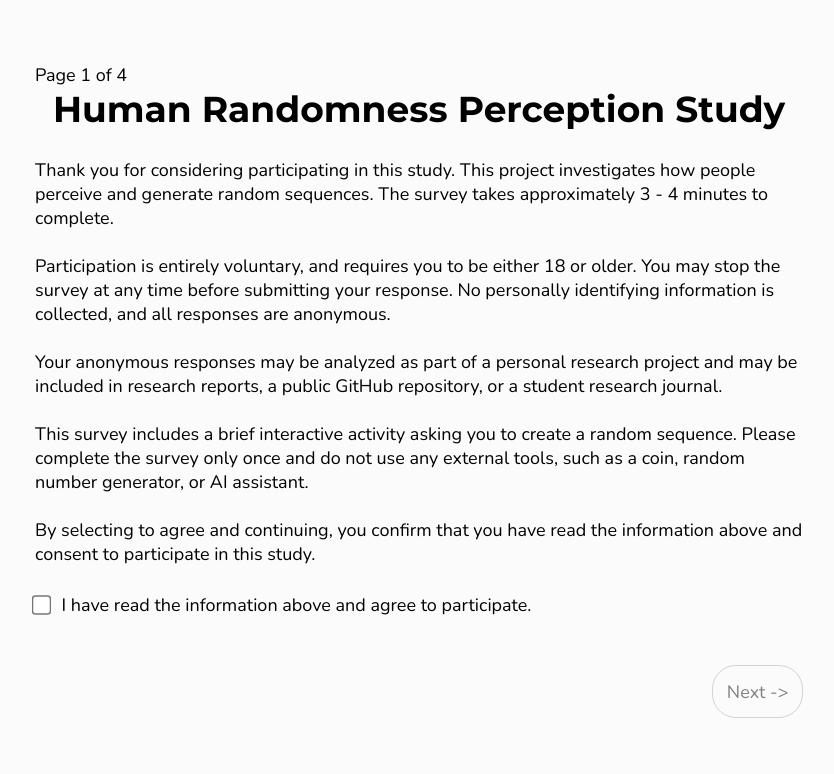
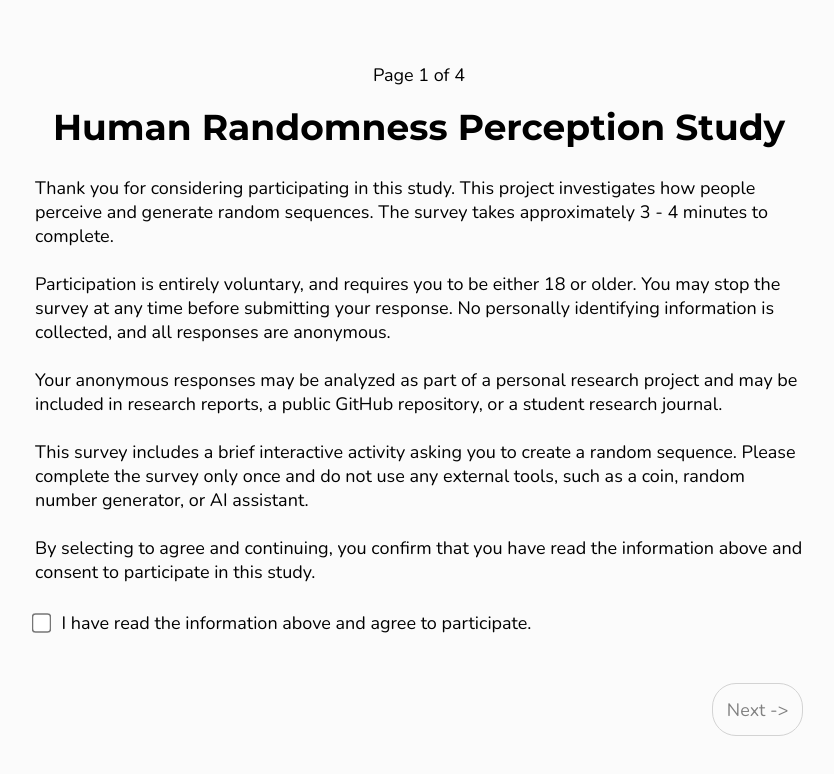
Before and after one commit to cairaaa/randomness-perception-study, a Vue app in the folder form-website/: page / in a window 1280 px wide. Shown: the top 774 px of the page, without its empty margins (221-1055 px from the left). Built offline with nearby package versions, Linux system fonts and the light colour scheme.

Commit message:
add styles

```diff
--- a/form-website/src/assets/styles.scss
+++ b/form-website/src/assets/styles.scss
@@ -40,3 +40,8 @@ h1, h2, h3, h4, h5, h6 {
   flex-direction: column;
   gap: 3rem;
 }
+
+.page-header {
+  text-align: center;
+  margin-bottom: 1rem;
+}
```
